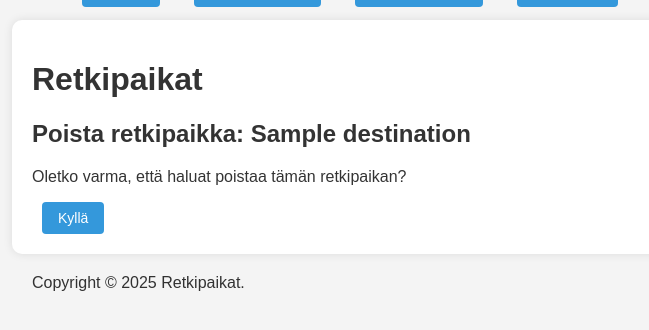
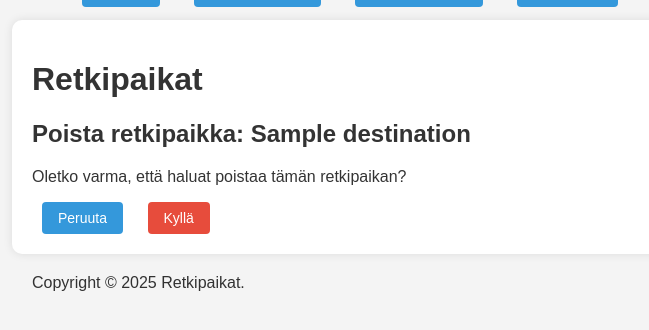
Before and after one commit to jjairola/retkipaikat, a Flask app: template src/templates/delete_destination.html in a window 1280 px wide. Shown: the part 34-364 px from the top of the page, without its empty margins (208-857 px from the left). Run offline with Flask 3, Linux system fonts and the light colour scheme; the template is opened without the code that fills it: most values are stand-ins (such as "Sample title", 1, 10 or a date in 2020).

```diff
--- a/src/destinations.py
+++ b/src/destinations.py
@@ -34,7 +34,7 @@ def get_destinations(
     page_size=None,
 ):
     sql = """
-    SELECT d.id, d.name, d.description, d.municipality,
+    SELECT d.id, d.name, d.description, d.municipality, d.user_id,
             GROUP_CONCAT(dc.title || ':' || dc.value, ';') classes,
             rc.average_rating
     FROM destinations d
--- a/src/templates/delete_destination.html
+++ b/src/templates/delete_destination.html
@@ -7,9 +7,12 @@
 
 <p>Oletko varma, että haluat poistaa tämän retkipaikan?</p>
 
-<form action="/destination/{{ destination.id }}/delete" method="post">
-    <input type="hidden" name="csrf_token" value="{{ session.csrf_token }}">
-    <input class="danger" type="submit" value="Kyllä" class="button">
-</form>
+<div class="container">
+    <form method="post">
+        <input type="hidden" name="csrf_token" value="{{ session.csrf_token }}">
+        <button class="button" name="action" type="submit" value="cancel">Peruuta</button>
+        <button class="danger" name="action" type="submit" value="delete">Kyllä</button>
+    </form>
+</div>
 
 {% endblock %}
--- a/src/templates/show_destination.html
+++ b/src/templates/show_destination.html
@@ -22,6 +22,7 @@
 </div>
 
 {% if session.user_id and session.user_id == destination.user_id %}
+
 <div class="container">
     <a class="button" href="/destination/{{ destination.id }}/edit" class="button">Muokkaa</a>
     <a class="button" href="/destination/{{ destination.id }}/delete" class="button">Poista</a>
```
